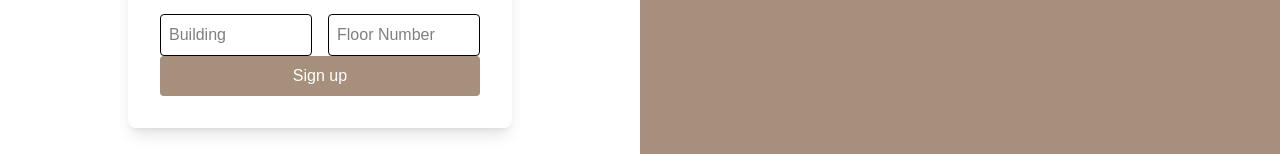
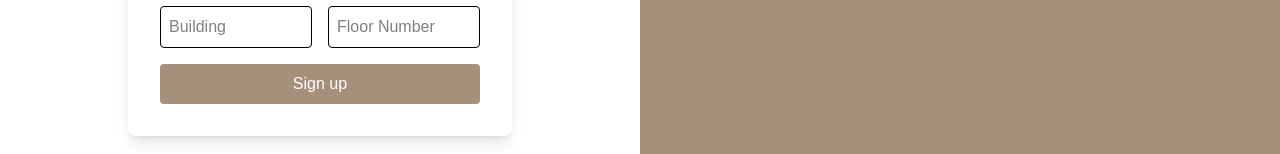
Before and after one commit to Rolamaalouf/Mishatote-front, a Next.js app in the folder my-next-app/: page /register in a window 1280 px wide. Shown: the part 605-759 px from the top of the page. Built offline with nearby package versions, Linux system fonts and the light colour scheme; no server answers; a web font is replaced by a local one.

Commit message:
adding margin to button in register

```diff
--- a/my-next-app/src/app/register/page.js
+++ b/my-next-app/src/app/register/page.js
@@ -121,7 +121,7 @@ const RegisterPage = () => {
 
             <button
               type="submit"
-              className="bg-[#A68F7B] text-white py-2 px-4 rounded w-full hover:bg-[#8C7260] transition duration-300"
+              className="bg-[#A68F7B] text-white py-2 px-4 rounded w-full hover:bg-[#8C7260] transition duration-300 mt-4"
             >
               Sign up
             </button>
```
